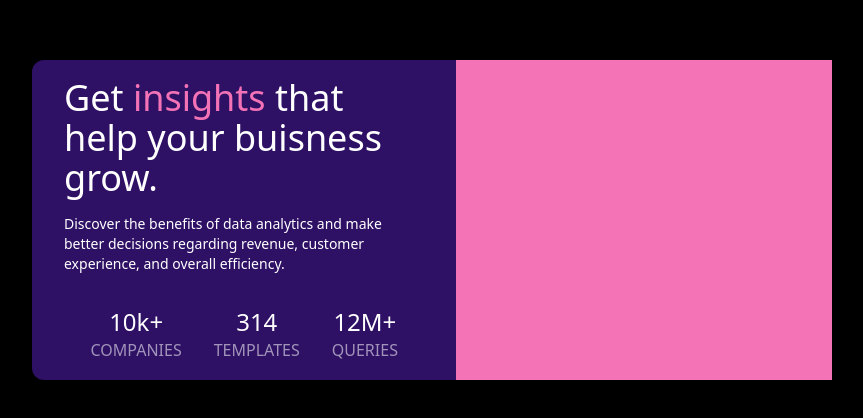
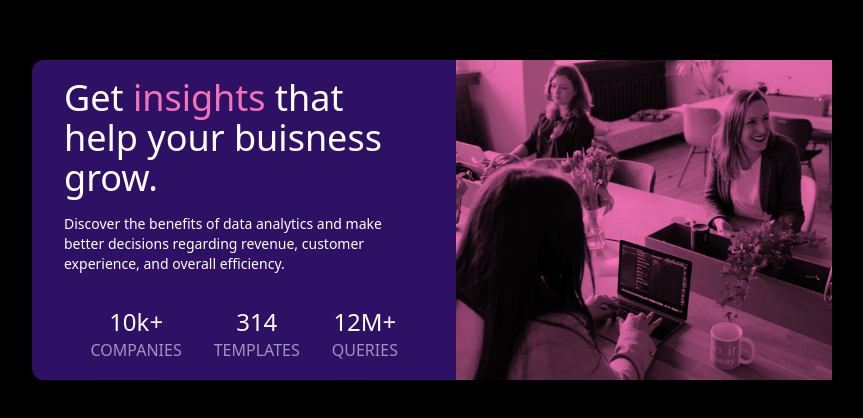
Before and after one commit to J4NBI/stats_preview_card, a plain HTML site: page index.html in a window 1280 px wide. Shown: the part 180-598 px from the top of the page, without its empty margins (208-1071 px from the left). Drawn offline with nearby package versions, Linux system fonts and the light colour scheme.

Commit message:
add image to html

```diff
--- a/index.html
+++ b/index.html
@@ -11,7 +11,7 @@
 <body class="bg-black h-screen flex justify-center items-center">
   <div class="w-96 md:w-[90%] max-w-[800px] md:h-80 rounded-xl flex flex-col md:flex-row justify-center items-center bg-violet-950">
     <div class="bg-pink-400 md:w-[600px] md:h-full md:order-1 rounded-t-xl md:rounded-t-none">
-       <img class=" opacity-100 md:order-1 mix-blend-multiply w-full md:w-auto md:h-full object-cover md:rounded-t-none rounded-t-xl" src="../stats-preview-card-component-main/images/image-header-desktop.jpg" alt="">
+       <img class=" opacity-100 md:order-1 mix-blend-multiply w-full md:w-auto md:h-full object-cover md:rounded-t-none rounded-t-xl" src="image-header-desktop.jpg" alt="">
 
     </div>
 
```
